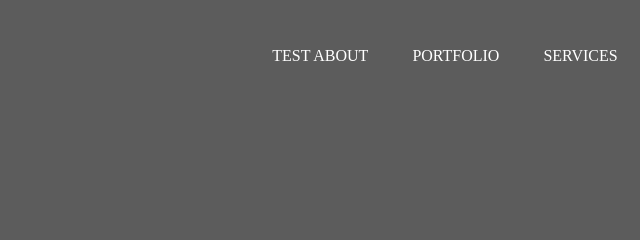
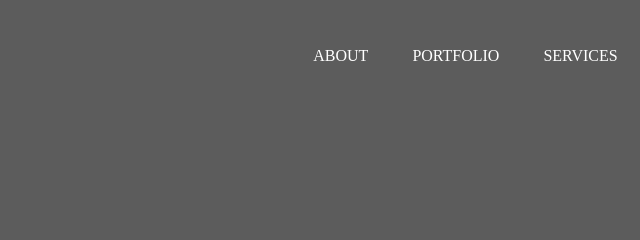
Before and after one commit to artem8086/daisy-test-landing, a website: page index.html in a window 1280 px wide. Shown: the top 240 px of the page, 374-1014 px from the left. Drawn offline with Linux system fonts and the light colour scheme.

Commit message:
work in progress

```diff
--- a/index.html
+++ b/index.html
@@ -17,7 +17,7 @@
                 </div>
                 <nav class="top-mnu right">
                     <ul>
-                        <li><a href="#" class="nav__link">test about</a></li>
+                        <li><a href="#" class="nav__link">about</a></li>
                         <li><a href="#" class="nav__link">portfolio</a></li>
                         <li><a href="#" class="nav__link">services</a></li>
                         <li><a href="#" class="nav__link">contact</a></li>
```
Also changed, not shown: README.md.
